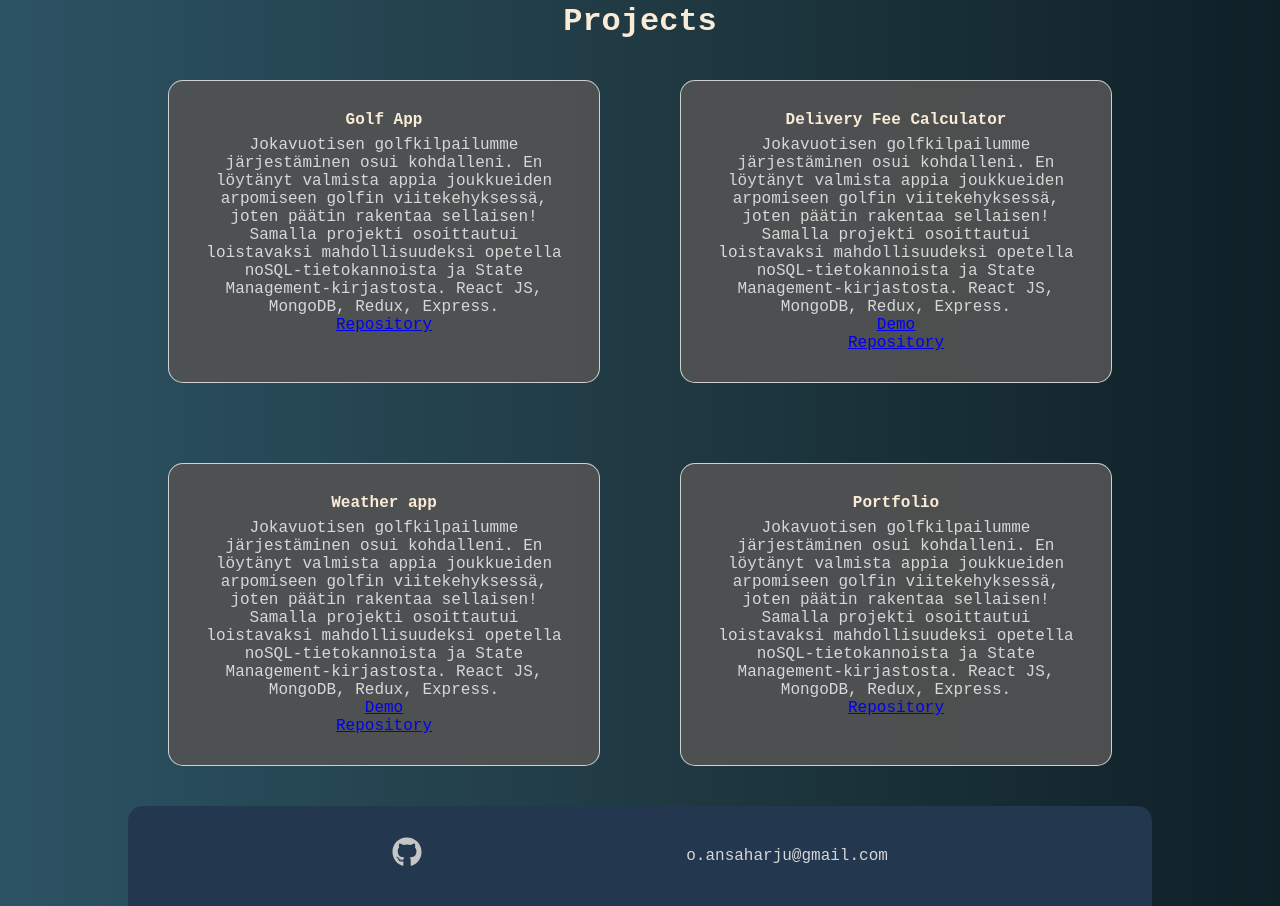
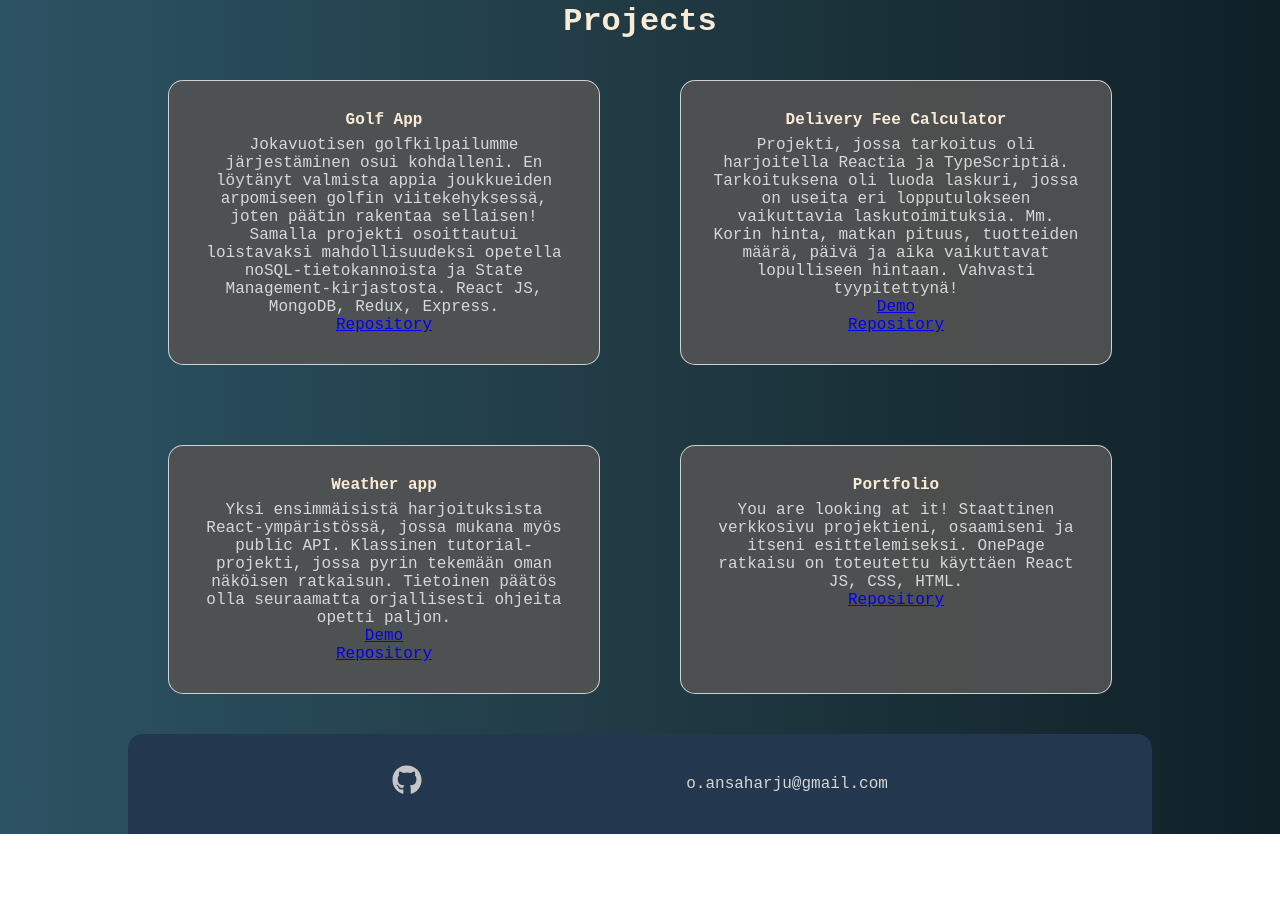
Before and after one commit to OAnsaharju/Portfolio, a React (Create React App) app: page / in a window 1280 px wide. Shown: the part 2000-2906 px from the top of the page. After the commit the page ends 2834 px from the top, so only its background shows below. Built offline with nearby package versions, Linux system fonts and the light colour scheme; a web font is replaced by a local one.

Commit message:
Update demo.js
Fixed the Demo texts so they match with corresponding global.json names

```diff
--- a/src/components/demo.js
+++ b/src/components/demo.js
@@ -18,7 +18,7 @@ function Demo() {
         </div>
         <div className="demo-item">
           <h4 className="demo-label">Delivery Fee Calculator</h4>
-          <p className="demo-text">{t("demo.demo-text-1")}</p>
+          <p className="demo-text">{t("demo.demo-text-2")}</p>
 
           <a href="https://stalwart-tanuki-79b471.netlify.app/">Demo</a>
           <a href="https://github.com/OAnsaharju/fee-calculator">
@@ -29,7 +29,7 @@ function Demo() {
       <div className="demo-subcontainer">
         <div className="demo-item">
           <h4 className="demo-label">Weather app</h4>
-          <p className="demo-text">{t("demo.demo-text-1")}</p>
+          <p className="demo-text">{t("demo.demo-text-3")}</p>
           <a href="https://6635f483822f94c6101cb192--golden-tapioca-86429d.netlify.app/">
             Demo
           </a>
@@ -39,7 +39,7 @@ function Demo() {
         </div>
         <div className="demo-item">
           <h4 className="demo-label">Portfolio</h4>
-          <p className="demo-text">{t("demo.demo-text-1")}</p>
+          <p className="demo-text">{t("demo.demo-text-4")}</p>
 
           <a href="https://github.com/OAnsaharju/Portfolio">
             {t("demo.repo-text")}
```
